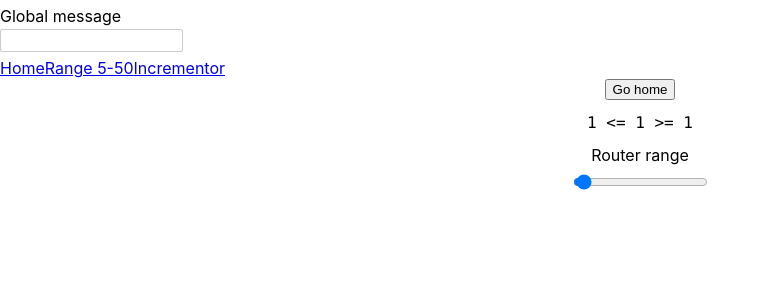
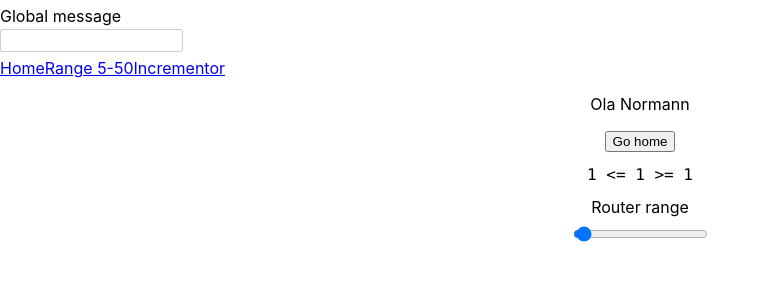
Before and after one commit to andresol/cra-workshop, a React (Create React App) app: page /range/1/1 in a window 1280 px wide. Shown: the top 300 px of the page, without its empty margins (0-770 px from the left). Built offline with nearby package versions, Linux system fonts and the light colour scheme.

Commit message:
UserContext

```diff
--- a/src/App.tsx
+++ b/src/App.tsx
@@ -3,10 +3,12 @@ import "./App.css"
 import Router from "features/Router"
 import { BrowserRouter, NavLink } from "react-router-dom"
 import ContextDemo from "features/ContextDemo"
+import UserContextProvider from "features/UserData"
 
 function App() {
   return (
     <ContextDemo>
+      <UserContextProvider>
         <BrowserRouter>
           <NavLink to="/" exact>Home</NavLink>
           <NavLink to="/range/5/50">Range 5-50</NavLink>
@@ -15,6 +17,7 @@ function App() {
             <Router/>
           </div>
         </BrowserRouter>
+      </UserContextProvider>
     </ContextDemo>
   )
 }
--- a/src/features/Incrementor/Incrementor.tsx
+++ b/src/features/Incrementor/Incrementor.tsx
@@ -1,4 +1,5 @@
 import React, { useState, memo } from "react"
+import { useUserContext } from "features/UserData"
 
 interface IncrementorProps {
 	limit: number
@@ -6,6 +7,7 @@ interface IncrementorProps {
 
 export const Incrementor = ({limit}: IncrementorProps): JSX.Element => {
 	const [counter, setCounter] = useState(0)
+	const { email } = useUserContext()
 
 	const increment = () => {
 		setCounter(counter + 1)
@@ -13,7 +15,7 @@ export const Incrementor = ({limit}: IncrementorProps): JSX.Element => {
 	return (
 		<>
 			<button onClick={increment} disabled={counter >= limit}>
-				{counter}
+				{counter} - {email}
 			</button>
 			{<p>{(counter >= limit - 2) && "You are almost at the limit"}</p>}
 		</>
--- a/src/features/RouteParams/RouteRangeMinMax.tsx
+++ b/src/features/RouteParams/RouteRangeMinMax.tsx
@@ -1,11 +1,13 @@
 import React, { useState } from "react"
 import { useRouteMatch, useHistory } from "react-router-dom"
 import RangeInput from "UI/RangeInput"
+import { useUserContext } from "features/UserData"
 
 export const RouteRangeMinMax = (): JSX.Element => {
 	const { params: { min, max } } = useRouteMatch<{min: string, max: string}>()
 	const [range, setRange] = useState(parseInt(min))
 	const { push } = useHistory()
+	const { name } = useUserContext()
 
 	const onClick = () => {
 		push("/")
@@ -13,6 +15,7 @@ export const RouteRangeMinMax = (): JSX.Element => {
 
 	return (
 		<>
+			<p>{name}</p>
 			<button onClick={onClick}>Go home</button>
 			<pre><code>{`${min} <= ${range} >= ${max}`}</code></pre>
 			<RangeInput
--- /dev/null
+++ b/src/features/UserData/UserContextProvider.tsx
@@ -0,0 +1,19 @@
+import React from "react"
+import { UserContext, UserContextData } from "./userContext"
+
+interface UserContextProviderProps {
+	children: React.ReactNode
+}
+
+const userData: UserContextData = {
+	name: "Ola Normann",
+	email: "ola@norge.no"
+}
+
+export const UserContextProvider = ({children}: UserContextProviderProps): JSX.Element => {
+	return (
+		<UserContext.Provider value={userData}>
+			{children}
+		</UserContext.Provider>
+	)
+}
--- /dev/null
+++ b/src/features/UserData/index.ts
@@ -0,0 +1,2 @@
+export { UserContextProvider as default } from "./UserContextProvider"
+export { useUserContext } from "./userContext"
--- /dev/null
+++ b/src/features/UserData/userContext.ts
@@ -0,0 +1,14 @@
+import { createContext, useContext } from "react"
+
+export interface UserContextData {
+	name: string
+	email: string
+}
+
+export const UserContext = createContext<UserContextData>(undefined as any)
+
+export const useUserContext = () => {
+	const userData = useContext(UserContext)
+	if (userData === undefined) throw new Error("Ooops, no context for UserData")
+	return userData
+}
```
Lines whose indentation alone changed are shown as unchanged.
